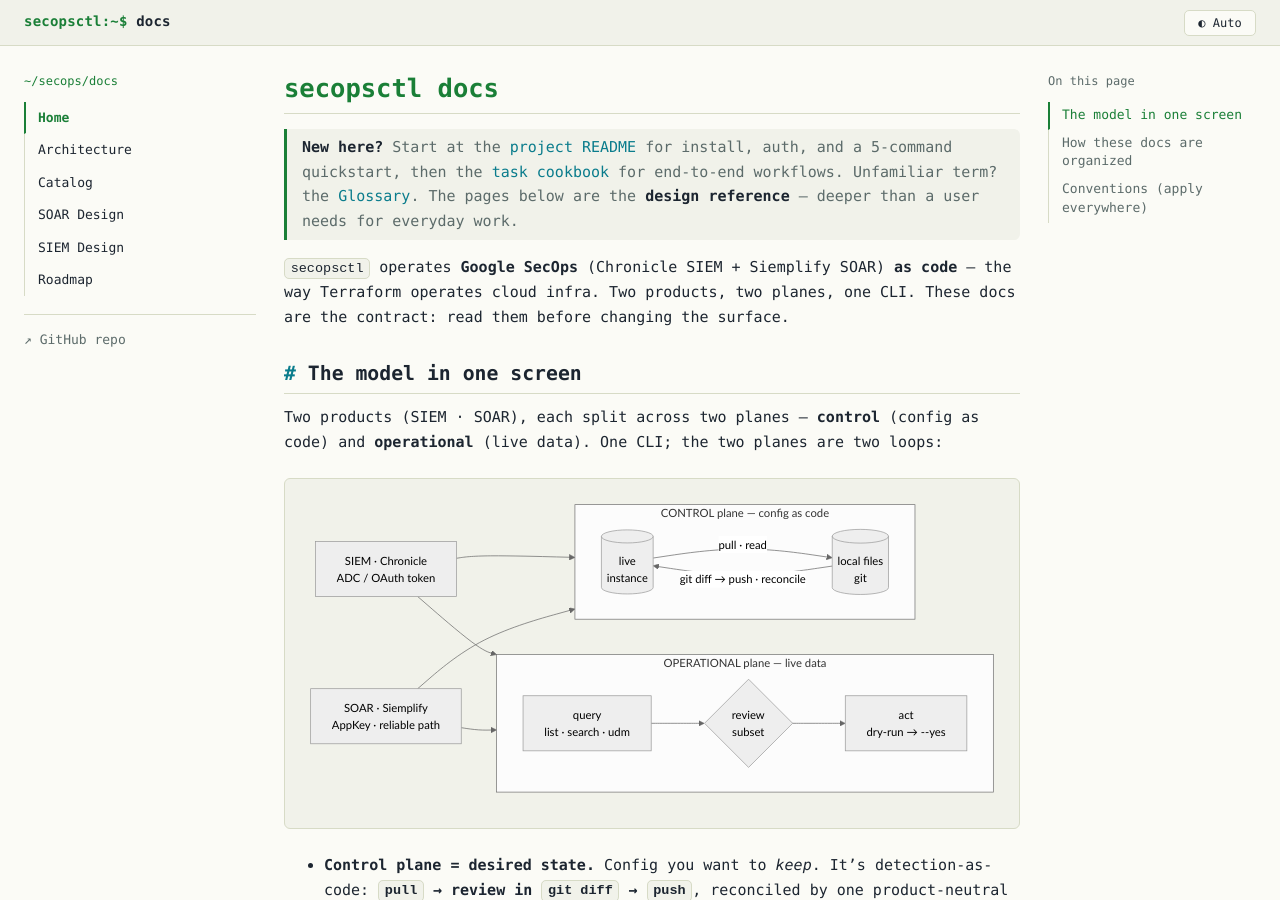
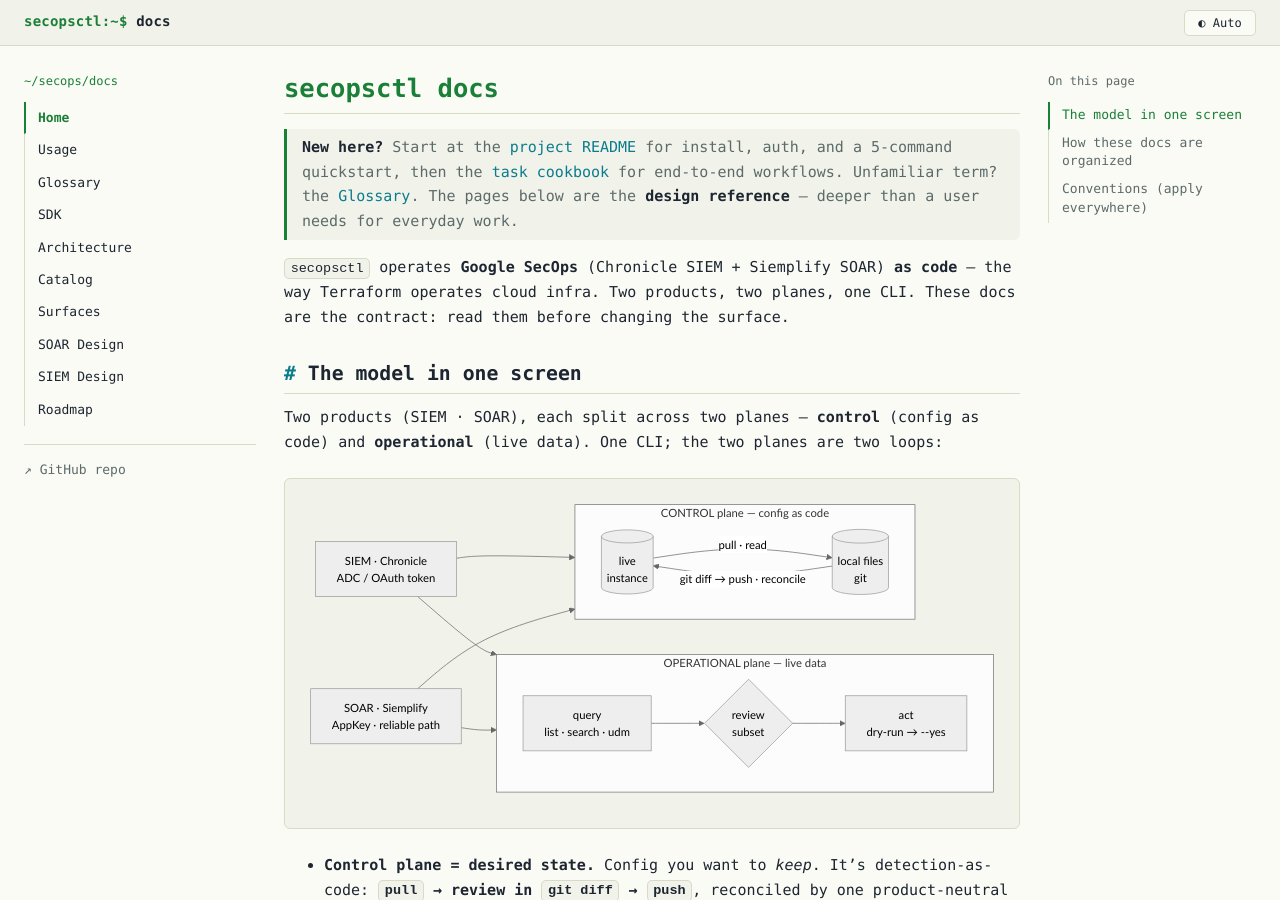
Before and after one commit to dannyota/secops, a Jekyll site: the page built from docs/README.md, in a window 1280 px wide and 900 px high. Built offline with Jekyll 4.4.1, drawn with Linux system fonts in a browser that asks for light colours; our own code applies the rules of GitHub Pages for plain Markdown files.

Commit message:
docs(site): add Usage, Glossary, SDK, and Surfaces to the Pages nav
The Jekyll left-nav was hardcoded and missing the user-facing pages (Usage,
Glossary, SDK) and Surfaces. Add them so every docs page is reachable from the
published site nav.

```diff
--- a/docs/_layouts/default.html
+++ b/docs/_layouts/default.html
@@ -171,8 +171,12 @@
       <p class="title">~/secops/docs</p>
       <ul>
         <li><a href="{{ '/' | relative_url }}"{% if page.url == '/' or page.url == '/index.html' %} class="on"{% endif %}>Home</a></li>
+        <li><a href="{{ '/USAGE/' | relative_url }}"{% if page.url contains 'USAGE' %} class="on"{% endif %}>Usage</a></li>
+        <li><a href="{{ '/GLOSSARY/' | relative_url }}"{% if page.url contains 'GLOSSARY' %} class="on"{% endif %}>Glossary</a></li>
+        <li><a href="{{ '/SDK/' | relative_url }}"{% if page.url contains 'SDK' %} class="on"{% endif %}>SDK</a></li>
         <li><a href="{{ '/ARCHITECTURE/' | relative_url }}"{% if page.url contains 'ARCHITECTURE' %} class="on"{% endif %}>Architecture</a></li>
         <li><a href="{{ '/CATALOG/' | relative_url }}"{% if page.url contains 'CATALOG' %} class="on"{% endif %}>Catalog</a></li>
+        <li><a href="{{ '/SURFACES/' | relative_url }}"{% if page.url contains 'SURFACES' %} class="on"{% endif %}>Surfaces</a></li>
         <li><a href="{{ '/SOAR-DESIGN/' | relative_url }}"{% if page.url contains 'SOAR-DESIGN' %} class="on"{% endif %}>SOAR Design</a></li>
         <li><a href="{{ '/SIEM-DESIGN/' | relative_url }}"{% if page.url contains 'SIEM-DESIGN' %} class="on"{% endif %}>SIEM Design</a></li>
         <li><a href="{{ '/ROADMAP/' | relative_url }}"{% if page.url contains 'ROADMAP' %} class="on"{% endif %}>Roadmap</a></li>
```
